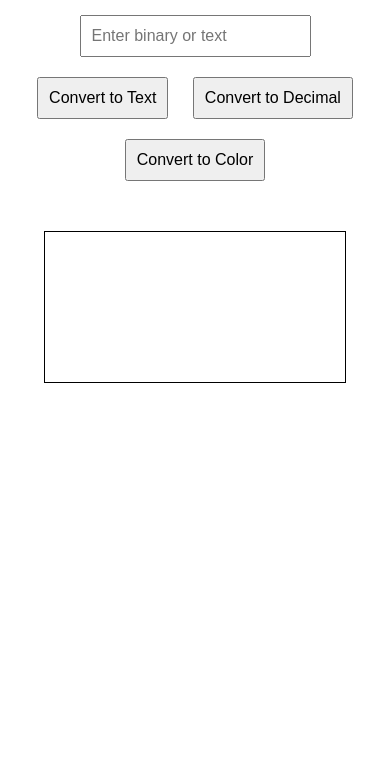
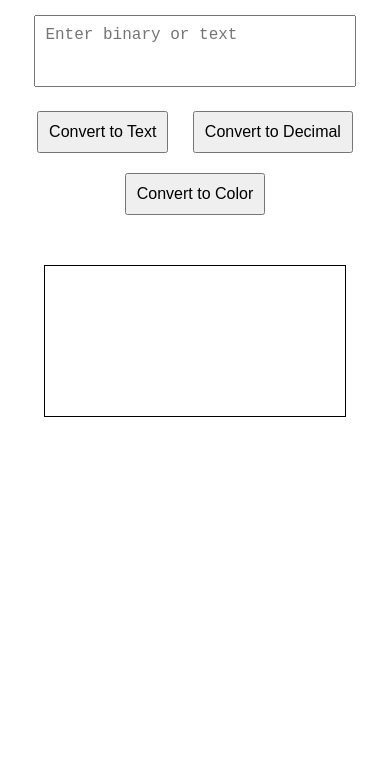
Before and after one commit to pverkind/byte-converter, a plain HTML site: page index.html in a window 390 px wide. Shown: the part 63-844 px from the top of the page. Drawn offline with Linux system fonts and the light colour scheme.

Commit message:
Make the size of the input responsive

```diff
--- a/index.html
+++ b/index.html
@@ -6,14 +6,15 @@
     <title>Binary & UTF-8 Converter</title>
     <style>
         body { font-family: Arial, sans-serif; text-align: center; }
-        input, button { margin: 10px; padding: 10px; font-size: 16px; }
+        textarea, button { margin: 10px; padding: 10px; font-size: 16px; }
         canvas { border: 1px solid black; margin-top: 20px; }
         .output { margin-top: 20px; font-size: 18px; }
+        textarea { width: 80%; min-height: 50px; resize: none; }
     </style>
 </head>
 <body onload="loadFromURL()">
     <h2>Binary & UTF-8 Converter</h2>
-    <input type="text" id="inputField" placeholder="Enter binary or text" oninput="updateButtonLabel()">
+    <textarea id="inputField" placeholder="Enter binary or text" oninput="updateButtonLabel(); adjustTextareaHeight();"></textarea>
     <br>
     <button id="convertTextButton" onclick="convertText()">Convert to Text</button>
     <button onclick="convertToDecimal()">Convert to Decimal</button>
@@ -113,7 +114,14 @@
             if (inputText) {
                 document.getElementById("inputField").value = decodeURIComponent(inputText);
                 updateButtonLabel();
+                adjustTextareaHeight();
             }
+        }
+
+        function adjustTextareaHeight() {
+            let textarea = document.getElementById("inputField");
+            textarea.style.height = "auto";
+            textarea.style.height = (textarea.scrollHeight) + "px";
         }
     </script>
 </body>
```
